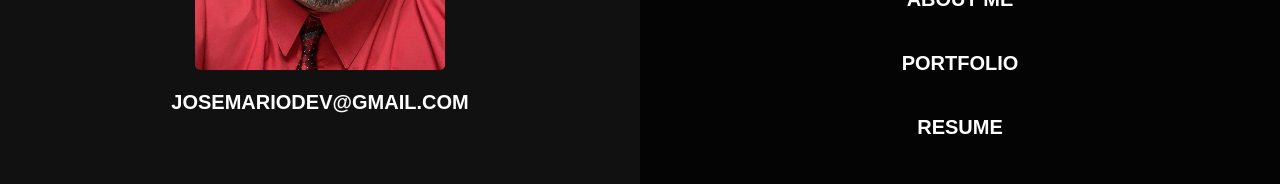
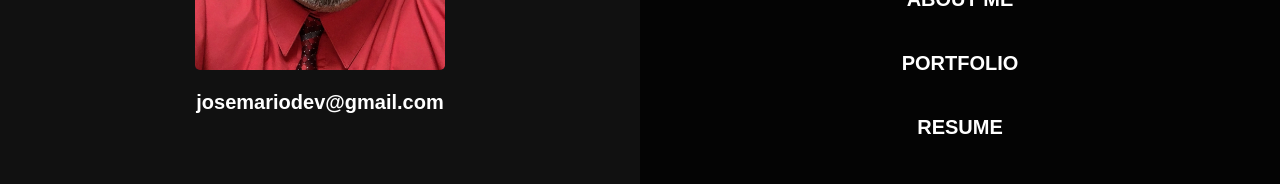
Before and after one commit to JoseMarioDev/josemariodev-portfolio, a React (Create React App) app: page / in a window 1280 px wide. Both pictures are taken after a click on the element 1250 px from the left and 28 px from the top of the page. Shown: the part 401-585 px from the top of the page. Built offline with nearby package versions, Linux system fonts and the light colour scheme.

Commit message:
:lipstick: Formatting text for email on portrait side of menu

```diff
--- a/src/components/header/Menu.js
+++ b/src/components/header/Menu.js
@@ -10,7 +10,7 @@ const Menu = ({ isMenuOpen, toggleMenu }) => {
     <nav className={`menu ${isMenuOpen ? 'show' : ''}`}>
       <div className={`menu-branding ${isMenuOpen ? 'show' : ''}`}>
         <div className="portrait"></div>
-        <a href="mailto:josemariodev@gmail.com" className="nav-link">
+        <a href="mailto:josemariodev@gmail.com" className="nav-link nav-link__email">
           josemariodev@gmail.com
         </a>
         <ul className="social-list">
--- a/src/scss/_menu.scss
+++ b/src/scss/_menu.scss
@@ -163,6 +163,10 @@
     text-decoration: none;
     // @include easeOut;
 
+    &__email {
+      text-transform: lowercase;
+    }
+
     &:hover {
       color: $secondary-color;
       opacity: 0.7;
```
